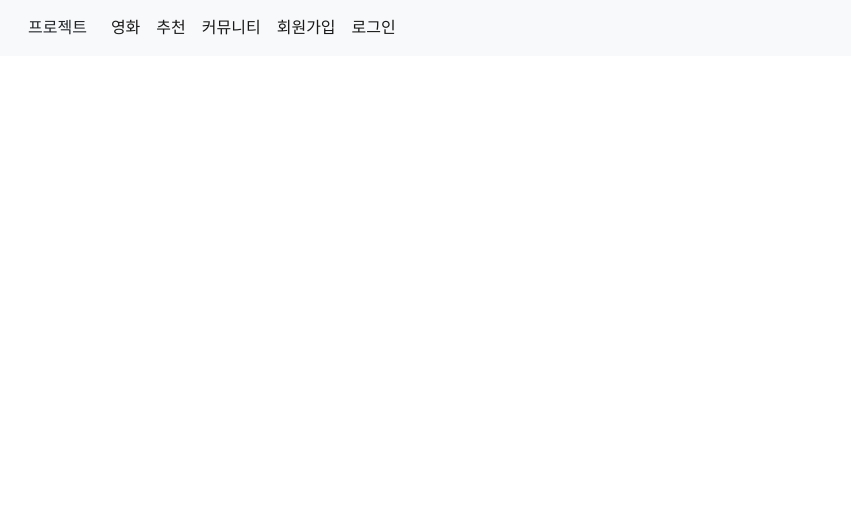
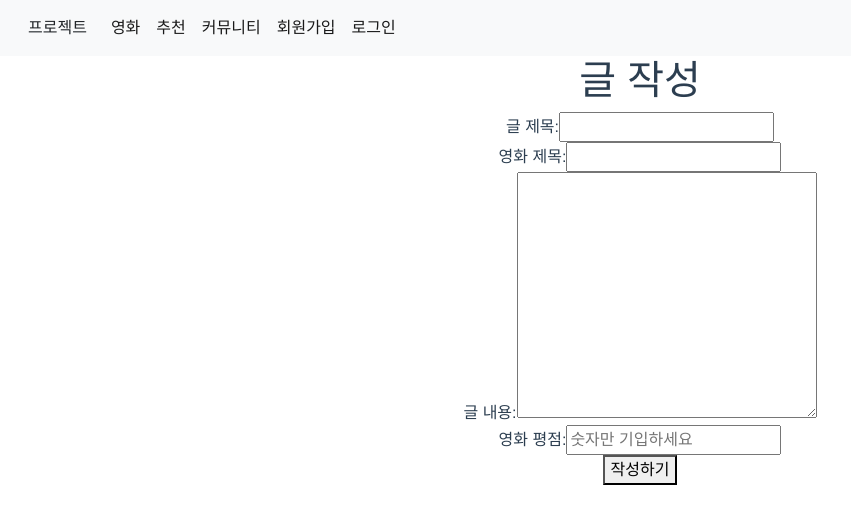
Before and after one commit to leecoder92/movie-project-front, a Vue app: page /community/create in a window 1280 px wide. Shown: the top 524 px of the page, without its empty margins (0-851 px from the left). Built offline with nearby package versions, Linux system fonts and the light colour scheme.

Commit message:
community create

```diff
--- a/src/App.vue
+++ b/src/App.vue
@@ -39,7 +39,7 @@
                 <router-link
                   class="nav-link active"
                   aria-current="page"
-                  to="/movies/community"
+                  to="/community"
                   >커뮤니티</router-link
                 >
               </li>
--- a/src/router/index.js
+++ b/src/router/index.js
@@ -2,9 +2,10 @@ import Vue from 'vue'
 import VueRouter from 'vue-router'
 import Home from '../views/movies/Home.vue'
 import Recommendation from '@/views/movies/Recommendation.vue'
-import Community from '@/views/movies/Community.vue'
+import Community from '@/views/community/Community.vue'
 import Signup from '@/views/accounts/Signup'
 import Login from '@/views/accounts/Login'
+import CreateReview from '@/views/community/CreateReview.vue'
 
 Vue.use(VueRouter)
 
@@ -20,9 +21,14 @@ const routes = [
     component: Recommendation,
   },
   {
-    path: '/movies/community',
+    path: '/community',
     name: 'Community',
     component: Community,
+  },
+  {
+    path: '/community/create',
+    name: 'CreateReview',
+    component: CreateReview,
   },
   {
     path: '/accounts/signup',
--- a/src/views/movies/Community.vue
+++ b/src/views/community/Community.vue
@@ -2,9 +2,9 @@
   <div>
     <h1>커뮤니티</h1>
     <div v-for="review in reviews" :key="review.id">
-      <h3>- 제목: {{ review.title }}</h3>
+      <h3>제목: {{ review.title }}</h3>
     </div>
-    <button>글 작성</button>
+    <button @click="createReview">글 작성</button>
   </div>
 </template>
 
@@ -54,6 +54,9 @@ export default {
           console.log(err)
         })
     },
+    createReview: function () {
+      this.$router.push({name: 'CreateReview'})
+    },
     // updateReviewStatus: function (review) {
     //   const reviewItem = {
     //     ...review,
@@ -70,7 +73,7 @@ export default {
     //       review.is_completed = !review.is_completed
     //     })
     //   },
-    },
+  },
   created: function () {
     if (localStorage.getItem('jwt')) {
       this.getReviews()
--- /dev/null
+++ b/src/views/community/CreateReview.vue
@@ -0,0 +1,72 @@
+<template>
+  <div>
+    <h1>글 작성</h1>
+    <div>
+      <label for="text">글 제목: </label>
+      <input v-model.trim="title" type="text">
+    </div>
+    <div>
+      <label for="text">영화 제목: </label>
+      <input v-model.trim="movie_title" type="text">
+    </div>
+    <div>
+      <label for="content">글 내용: </label>
+      <textarea v-model="content" name="content" id="content" cols="30" rows="10"></textarea>
+    </div>
+    <div>
+      <label for="#">영화 평점: </label>
+      <input v-model="rank" type="text" placeholder="숫자만 기입하세요">
+    </div>
+    <button @click="requestCreate">작성하기</button>
+  </div>
+</template>
+
+<script>
+import axios from 'axios'
+
+export default {
+  name: 'CreateReview',
+  data: function () {
+    return {
+      title: null,
+      movie_title: null,
+      rank: null,
+      content: null,
+    }
+  },
+  methods: {
+    setToken: function () {
+      const token = localStorage.getItem('jwt')
+      const config = {
+        Authorization: `JWT ${token}`
+      }
+      return config
+    },
+    requestCreate: function () {
+      const reviewItem = {
+        title: this.title,
+        movie_title: this.movie_title,
+        rank: this.rank,
+        content: this.content
+      }
+      axios({
+        method: 'post',
+        url: 'http://127.0.0.1:8000/community/',
+        data: reviewItem,
+        headers: this.setToken()
+      })
+        .then(res => {
+          console.log(res)
+          this.$router.push({name: 'Community'})
+        })
+        .catch(err => {
+          console.log(err)
+        })
+    }
+  }
+}
+</script>
+
+<style>
+
+</style>
```
